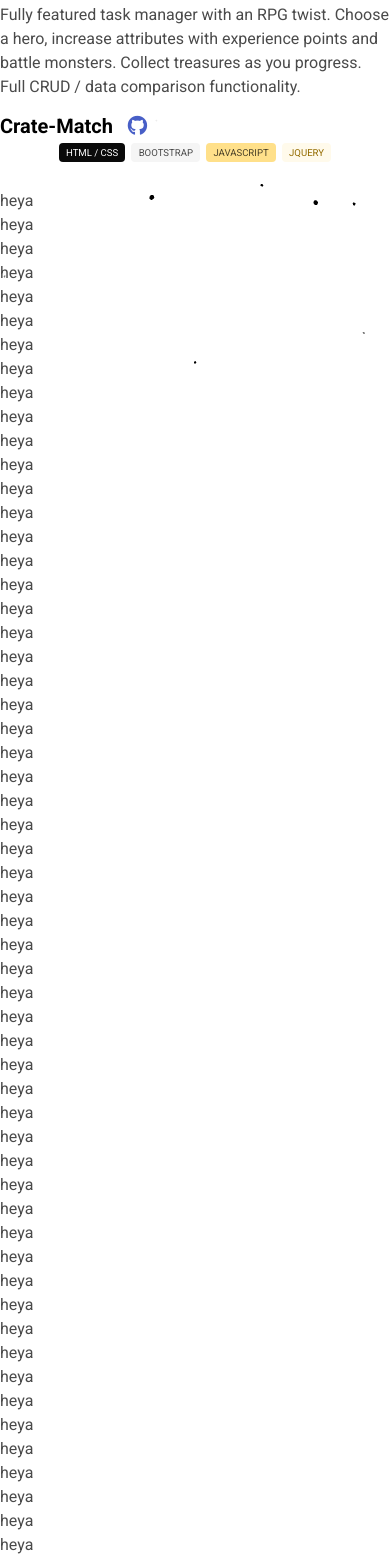
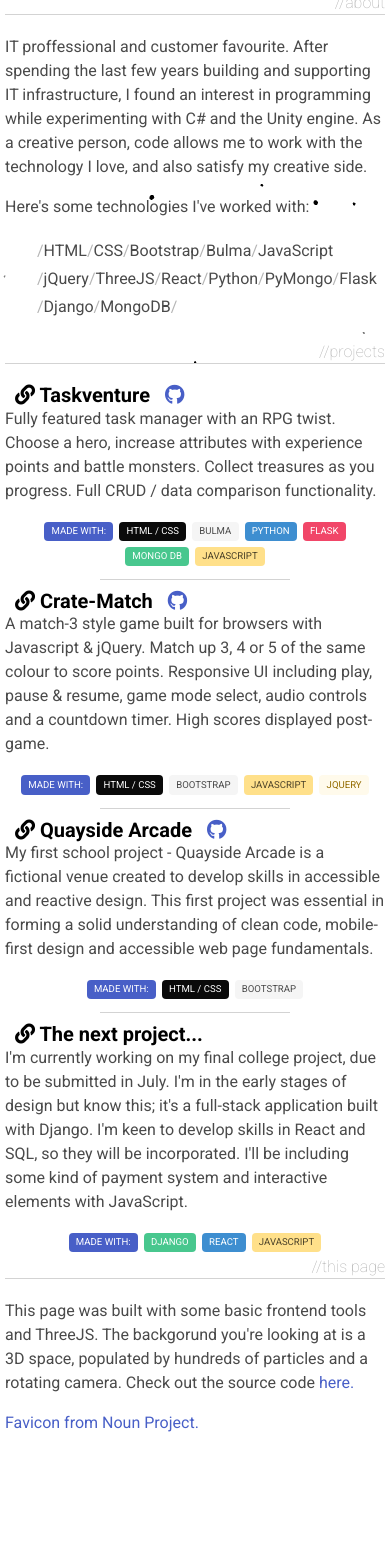
Before and after one commit to shepuk/ps-dev, a plain HTML site: page index.html in a window 390 px wide. Shown: the part 438-2000 px from the top of the page. After the commit the page ends 1902 px from the top, so only its background shows below. Drawn offline with nearby package versions, Linux system fonts and the light colour scheme.

Commit message:
Finalise design and insert text content

```diff
--- a/index.html
+++ b/index.html
@@ -16,43 +16,69 @@
 
     <div id="canvas"></div>
 
-    <div class="container is-max-desktop content">
+    <div class="container is-max-desktop content" id="content">
 
-        <nav class="navbar is-transparent" role="navigation" aria-label="main navigation">
-            <div class="navbar-menu">
-                <div class="navbar-end">
-                    <div class="navbar-item">
-                        <div class="buttons">
-                            <a class="button is-info is-light">
-                                <i class="fab fa-github"></i>
-                            </a>
-                            <a class="button is-info is-light">
-                                <i class="fab fa-linkedin-in"></i>
-                            </a>
-                        </div>
-                    </div>
-                </div>
-            </div>
-        </nav>
 
+        <div class="navbar">
+            <a class="button is-info is-light" href="https://github.com/shepuk">
+                <i class="fab fa-github"></i>
+            </a>
+            <a class="button is-info is-light" href="https://www.linkedin.com/in/pshepherd90/">
+                <i class="fab fa-linkedin-in"></i>
+            </a>
+        </div>
+        <img src="paulphoto.jpg" alt="Website author Paul Shepherd">
         <h1><strong>Paul Shepherd</strong></h1>
         <p class="title">//web developer</p>
         <div class="seperator"></div>
         <p>Hi, and thanks for visiting. I'm a web developer student and love building responsive and accessible digital
-            experiences. I'm super enthused about getting into a developer role and love learning about new
+            experiences. I'm passionate about getting into a developer role and love learning about new
             technologies.</p>
+
         <p class="title">//about</p>
         <div class="seperator"></div>
-        <p>About info here</p>
+
+        <p>IT proffessional and customer favourite. After spending the last few years building and supporting IT
+            infrastructure, I found an interest in
+            programming while experimenting with C# and the Unity engine. As a creative person, code allows me to work
+            with the technology I love, and also satisfy my
+            creative side.</p>
+        <p>Here's some technologies I've worked with:</p>
+
+        <nav class="breadcrumb" aria-label="breadcrumbs">
+            <ul>
+                <li></li>
+                <li>HTML</li>
+                <li>CSS</li>
+                <li>Bootstrap</li>
+                <li>Bulma</li>
+                <li>JavaScript</li>
+                <li>jQuery</li>
+                <li>ThreeJS</li>
+                <li>React</li>
+                <li>Python</li>
+                <li>PyMongo</li>
+                <li>Flask</li>
+                <li>Django</li>
+                <li>MongoDB</li>
+                <li></li>
+            </ul>
+        </nav>
 
         <p class="title">//projects</p>
         <div class="seperator"></div>
 
 
-        <a class="project-title" href="">
-            <h4>Taskventure <a href=""><i class="fab fa-github"></i></a></h4>
+        <a class="project-title" href="https://taskventure.herokuapp.com/">
+            <h4><i class="fas fa-link"></i> Taskventure <a href="https://github.com/shepuk/Project3-Taskventure"><i
+                        class="fab fa-github"></i></a></h4>
         </a>
+
+        <p>Fully featured task manager with an RPG twist. Choose a hero, increase attributes with experience points and
+            battle monsters. Collect treasures as you progress. Full CRUD / data comparison functionality.</p>
+
         <span class="technologies">
+            <span class="tag is-link">MADE WITH:</span>
             <span class="tag is-black">HTML / CSS</span>
             <span class="tag is-light">BULMA</span>
             <span class="tag is-info">PYTHON</span>
@@ -61,106 +87,67 @@
             <span class="tag is-warning">JAVASCRIPT</span>
         </span>
 
-        <p>Fully featured task manager with an RPG twist. Choose a hero, increase attributes with experience points and
-            battle monsters. Collect treasures as you progress. Full CRUD / data comparison functionality.</p>
+        <div class="small-seperator"></div>
 
+        <a class="project-title" href="https://shepuk.github.io/Project2-Match3-Game/">
+            <h4><i class="fas fa-link"></i> Crate-Match
+        </a><a href="https://github.com/shepuk/Project2-Match3-Game"><i class="fab fa-github"></i></a></h4>
 
-        <a class="project-title" href="https://shepuk.github.io/Project2-Match3-Game/"><h4>Crate-Match </a><a href=""><i class="fab fa-github"></i></a></h4>
+        <p>A match-3 style game built for browsers with Javascript & jQuery. Match up 3, 4 or 5 of the same colour to
+            score points. Responsive UI including play, pause & resume, game mode select, audio controls and a countdown
+            timer. High scores displayed post-game.</p>
+
         <span class="technologies">
+            <span class="tag is-link">MADE WITH:</span>
             <span class="tag is-black">HTML / CSS</span>
             <span class="tag is-light">BOOTSTRAP</span>
             <span class="tag is-warning">JAVASCRIPT</span>
             <span class="tag is-warning is-light">JQUERY</span>
         </span>
 
+        <div class="small-seperator"></div>
+
+        <a class="project-title" href="https://shepuk.github.io/CIPROJECT1-QUAYSIDE-ARCADE/">
+            <h4><i class="fas fa-link"></i> Quayside Arcade
+        </a><a href="https://github.com/shepuk/CIPROJECT1-QUAYSIDE-ARCADE"><i class="fab fa-github"></i></a></h4>
+
+        <p>My first school project - Quayside Arcade is a fictional venue created to develop skills in accessible and
+            reactive design. This first project was essential in forming a solid understanding of clean code,
+            mobile-first design and accessible web page fundamentals.</p>
+
+        <span class="technologies">
+            <span class="tag is-link">MADE WITH:</span>
+            <span class="tag is-black">HTML / CSS</span>
+            <span class="tag is-light">BOOTSTRAP</span>
+        </span>
+
+        <div class="small-seperator"></div>
+
+        <a class="project-title" href="https://github.com/shepuk/">
+            <h4><i class="fas fa-link"></i> The next project...
+        </a></h4>
+
+        <p>I'm currently working on my final college project, due to be submitted in July. I'm in the early stages of
+            design but know this; it's a full-stack application built with Django. I'm keen to develop skills in React
+            and SQL, so they will be incorporated. I'll be including some kind of payment system and interactive
+            elements with JavaScript.</p>
+
+        <span class="technologies">
+            <span class="tag is-link">MADE WITH:</span>
+            <span class="tag is-success">DJANGO</span>
+            <span class="tag is-info">REACT</span>
+            <span class="tag is-warning">JAVASCRIPT</span>
+        </span>
+
+        <p class="title">//this page</p>
+        <div class="seperator"></div>
+
+        <p>This page was built with some basic frontend tools and ThreeJS. The backgorund you're looking at is a 3D
+            space, populated by hundreds of particles and a rotating camera. Check out the source code <a
+                href="https://github.com/shepuk/ps-dev">here.</a></p>
+        <a href="https://thenounproject.com/aneeque/">Favicon from Noun Project.</a>
+
     </div>
-
-    <h1>heya</h1>
-    <h1>heya</h1>
-    <h1>heya</h1>
-    <h1>heya</h1>
-    <h1>heya</h1>
-    <h1>heya</h1>
-    <h1>heya</h1>
-    <h1>heya</h1>
-    <h1>heya</h1>
-    <h1>heya</h1>
-    <h1>heya</h1>
-    <h1>heya</h1>
-    <h1>heya</h1>
-    <h1>heya</h1>
-    <h1>heya</h1>
-    <h1>heya</h1>
-    <h1>heya</h1>
-    <h1>heya</h1>
-    <h1>heya</h1>
-    <h1>heya</h1>
-    <h1>heya</h1>
-    <h1>heya</h1>
-    <h1>heya</h1>
-    <h1>heya</h1>
-    <h1>heya</h1>
-    <h1>heya</h1>
-    <h1>heya</h1>
-    <h1>heya</h1>
-    <h1>heya</h1>
-    <h1>heya</h1>
-    <h1>heya</h1>
-    <h1>heya</h1>
-    <h1>heya</h1>
-    <h1>heya</h1>
-    <h1>heya</h1>
-    <h1>heya</h1>
-    <h1>heya</h1>
-    <h1>heya</h1>
-    <h1>heya</h1>
-    <h1>heya</h1>
-    <h1>heya</h1>
-    <h1>heya</h1>
-    <h1>heya</h1>
-    <h1>heya</h1>
-    <h1>heya</h1>
-    <h1>heya</h1>
-    <h1>heya</h1>
-    <h1>heya</h1>
-    <h1>heya</h1>
-    <h1>heya</h1>
-    <h1>heya</h1>
-    <h1>heya</h1>
-    <h1>heya</h1>
-    <h1>heya</h1>
-    <h1>heya</h1>
-    <h1>heya</h1>
-    <h1>heya</h1>
-    <h1>heya</h1>
-    <h1>heya</h1>
-    <h1>heya</h1>
-    <h1>heya</h1>
-    <h1>heya</h1>
-    <h1>heya</h1>
-    <h1>heya</h1>
-    <h1>heya</h1>
-    <h1>heya</h1>
-    <h1>heya</h1>
-    <h1>heya</h1>
-    <h1>heya</h1>
-    <h1>heya</h1>
-    <h1>heya</h1>
-    <h1>heya</h1>
-    <h1>heya</h1>
-    <h1>heya</h1>
-    <h1>heya</h1>
-    <h1>heya</h1>
-    <h1>heya</h1>
-    <h1>heya</h1>
-    <h1>heya</h1>
-    <h1>heya</h1>
-    <h1>heya</h1>
-    <h1>heya</h1>
-    <h1>heya</h1>
-    <h1>heya</h1>
-    <h1>heya</h1>
-
     <script src="https://cdnjs.cloudflare.com/ajax/libs/three.js/r128/three.min.js"></script>
     <script src="main.js"></script>
 </body>
--- a/style.css
+++ b/style.css
@@ -9,9 +9,30 @@ h1, h2, h3, h4 {
     margin: 0!important;
 }
 
+#content {
+    padding: 5px!important;
+}
+
+.navbar {
+    background-color: #eff5fb;
+    border-radius: 0px 0px 10px 10px;
+    margin-bottom: 10px;
+    align-items: center;
+}
+
+img {
+    max-width: 40%;
+    height: auto;
+    border-radius: 50%;
+    display: block;
+    margin-left: auto;
+    margin-right: auto;
+}
+
 span {
     margin: 3px;
     display: flex;
+    flex-wrap: wrap;
     justify-content: center;
 }
 
@@ -46,6 +67,17 @@ span {
     margin-bottom: 20px;
 }
 
+.small-seperator {
+    width: 50%;
+    display: flex;
+    justify-content: center;
+    height: 1px;
+    border-bottom: 1px solid rgb(211, 211, 211);
+    margin: auto;
+    margin-top: 10px;
+    margin-bottom: 10px;
+}
+
 i {
     margin-left: 10px;
 }
```
Also changed, not shown: favicon.ico (added), screenshot-cratematch-ingame.png (deleted), screenshot-cratematch.png (deleted), taskventure-screenshot.png (deleted).
